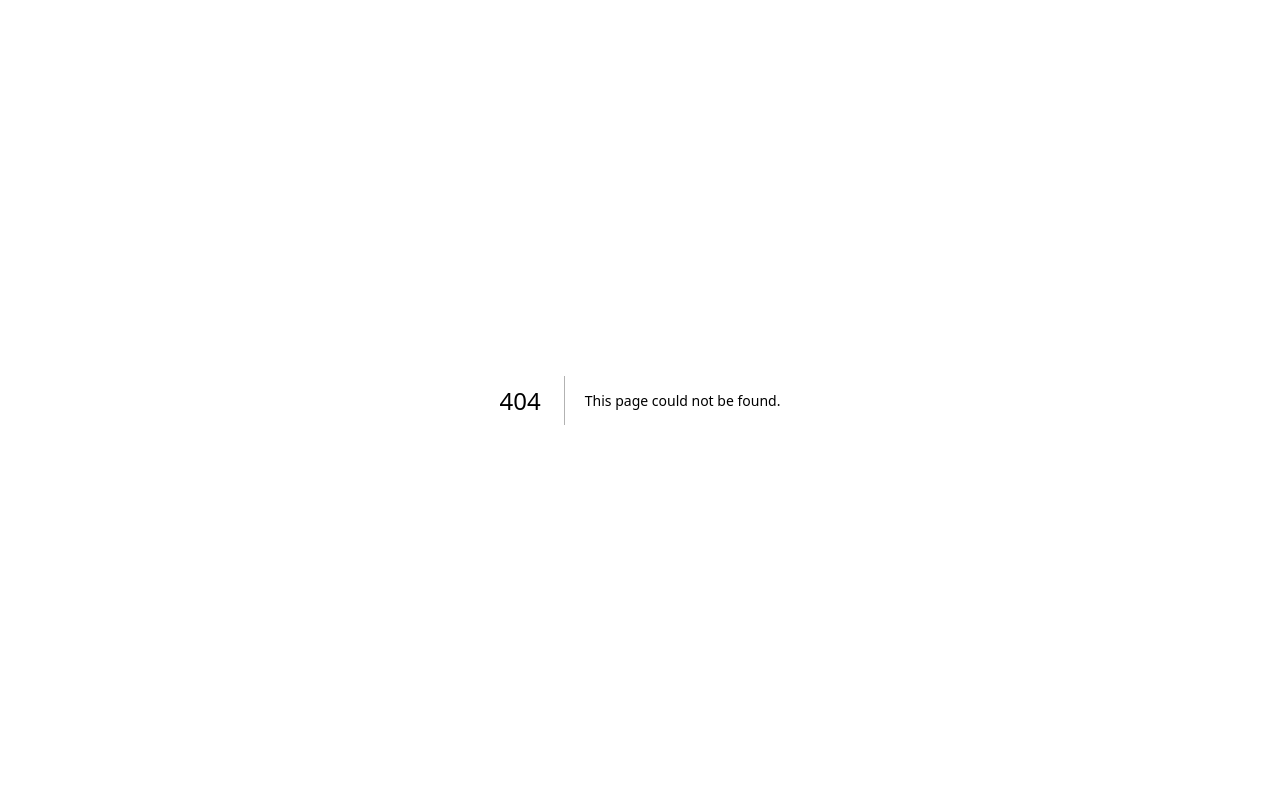
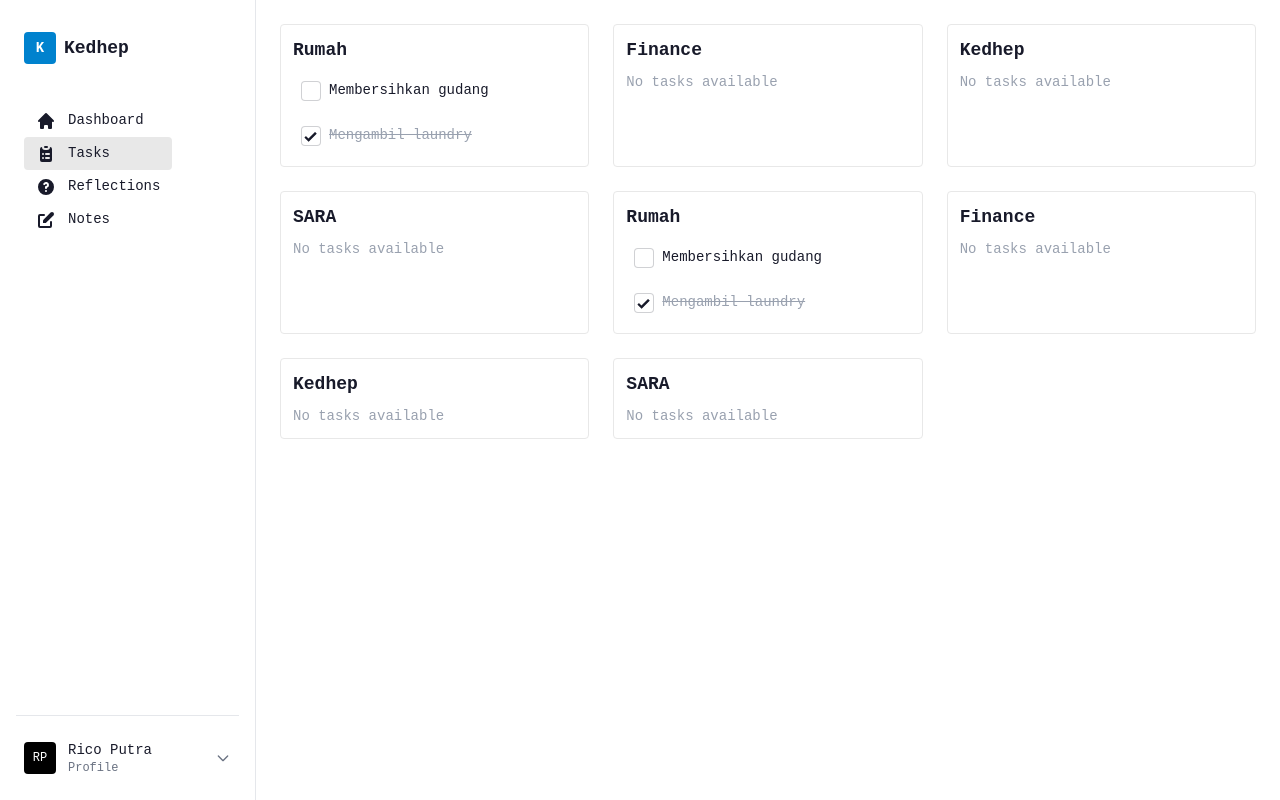
Before and after one commit to ricoputrap/kedhep, a Next.js app: page /tasks in a window 1280 px wide. Before the commit this address had no page. Built offline with nearby package versions, Linux system fonts and the light colour scheme.

Commit message:
feat: implement AuthenticatedLayout and TasksPage components with Sidebar for navigation

```diff
--- /dev/null
+++ b/src/app/(authenticated)/layout.tsx
@@ -0,0 +1,17 @@
+
+import Sidebar from '@/components/sidebar';
+
+export default function AuthenticatedLayout({
+  children,
+}: Readonly<{
+  children: React.ReactNode;
+}>) {
+  return (
+    <div className="flex h-screen">
+      <Sidebar />
+      <main className="flex-1 p-6 overflow-y-auto">
+        {children}
+      </main>
+    </div>
+  );
+}
--- /dev/null
+++ b/src/app/(authenticated)/tasks/page.tsx
@@ -0,0 +1,48 @@
+import React from 'react'
+
+import { TaskList } from "@/components/task-list";
+import { Task } from "@/data/schema";
+
+const tasks: Task[] = [
+  { id: 1, title: 'Membersihkan gudang', completed: false, task_list_id: 1, user_id: 1, created_at: Date.now(), updated_at: Date.now() },
+  { id: 2, title: 'Mengambil laundry', completed: true, task_list_id: 1, user_id: 1, created_at: Date.now(), updated_at: Date.now() },
+];
+
+export default function TasksPage() {
+  return (
+    <section id="tasks-page" className="grid grid-cols-[repeat(auto-fit,minmax(300px,1fr))] gap-6">
+      <TaskList
+        tasks={tasks}
+        title="Rumah"
+      />
+      <TaskList
+        tasks={[]}
+        title="Finance"
+      />
+      <TaskList
+        tasks={[]}
+        title="Kedhep"
+      />
+      <TaskList
+        tasks={[]}
+        title="SARA"
+      />
+      <TaskList
+        tasks={tasks}
+        title="Rumah"
+      />
+      <TaskList
+        tasks={[]}
+        title="Finance"
+      />
+      <TaskList
+        tasks={[]}
+        title="Kedhep"
+      />
+      <TaskList
+        tasks={[]}
+        title="SARA"
+      />
+    </section>
+  )
+}
--- a/src/app/page.tsx
+++ b/src/app/page.tsx
@@ -1,68 +1,8 @@
-"use client"
-
-import { TaskList } from "@/components/task-list";
-import { Task } from "../data/schema";
-
-const tasks: Task[] = [
-  { id: 1, title: 'Membersihkan gudang', completed: false, task_list_id: 1, user_id: 1, created_at: Date.now(), updated_at: Date.now() },
-  { id: 2, title: 'Mengambil laundry', completed: true, task_list_id: 1, user_id: 1, created_at: Date.now(), updated_at: Date.now() },
-];
-
-
 export default function Home() {
-  function handleTaskToggle(taskId: number, completed: boolean) {
-    console.log(`Task ${taskId} toggled to ${completed}`);
-    // Update your state or send to API here
-  }
-
-
   return (
     <div>
-      <h1 className="text-3xl font-bold underline">Welcome to Next.js!</h1>
-
-      <button className="btn btn-primary">Button</button>
-
       <div className="w-full p-5 grid grid-cols-[repeat(auto-fit,minmax(300px,1fr))] gap-6">
-        <TaskList
-          tasks={tasks}
-          onTaskToggle={handleTaskToggle}
-          title="Rumah"
-        />
-        <TaskList
-          tasks={[]}
-          onTaskToggle={handleTaskToggle}
-          title="Finance"
-        />
-        <TaskList
-          tasks={[]}
-          onTaskToggle={handleTaskToggle}
-          title="Kedhep"
-        />
-        <TaskList
-          tasks={[]}
-          onTaskToggle={handleTaskToggle}
-          title="SARA"
-        />
-        <TaskList
-          tasks={tasks}
-          onTaskToggle={handleTaskToggle}
-          title="Rumah"
-        />
-        <TaskList
-          tasks={[]}
-          onTaskToggle={handleTaskToggle}
-          title="Finance"
-        />
-        <TaskList
-          tasks={[]}
-          onTaskToggle={handleTaskToggle}
-          title="Kedhep"
-        />
-        <TaskList
-          tasks={[]}
-          onTaskToggle={handleTaskToggle}
-          title="SARA"
-        />
+        HAHA
       </div>
     </div>
   );
--- /dev/null
+++ b/src/components/sidebar/index.tsx
@@ -0,0 +1,127 @@
+"use client"
+
+import React from 'react'
+import Link from 'next/link'
+import { usePathname } from 'next/navigation'
+
+export default function Sidebar() {
+  const pathname = usePathname();
+
+  const navItems = [
+    {
+      icon: (
+        <svg xmlns="http://www.w3.org/2000/svg" className="h-5 w-5" viewBox="0 0 20 20" fill="currentColor">
+          <path d="M10.707 2.293a1 1 0 00-1.414 0l-7 7a1 1 0 001.414 1.414L4 10.414V17a1 1 0 001 1h2a1 1 0 001-1v-2a1 1 0 011-1h2a1 1 0 011 1v2a1 1 0 001 1h2a1 1 0 001-1v-6.586l.293.293a1 1 0 001.414-1.414l-7-7z" />
+        </svg>
+      ),
+      label: "Dashboard",
+      href: "/dashboard"
+    },
+    {
+      icon: (
+        <svg xmlns="http://www.w3.org/2000/svg" className="h-5 w-5" viewBox="0 0 20 20" fill="currentColor">
+          <path d="M9 2a1 1 0 000 2h2a1 1 0 100-2H9z" />
+          <path fillRule="evenodd" d="M4 5a2 2 0 012-2 3 3 0 003 3h2a3 3 0 003-3 2 2 0 012 2v11a2 2 0 01-2 2H6a2 2 0 01-2-2V5zm3 4a1 1 0 000 2h.01a1 1 0 100-2H7zm3 0a1 1 0 000 2h3a1 1 0 100-2h-3zm-3 4a1 1 0 100 2h.01a1 1 0 100-2H7zm3 0a1 1 0 100 2h3a1 1 0 100-2h-3z" clipRule="evenodd" />
+        </svg>
+      ),
+      label: "Tasks",
+      href: "/tasks"
+    },
+    {
+      icon: (
+        <svg xmlns="http://www.w3.org/2000/svg" className="h-5 w-5" viewBox="0 0 20 20" fill="currentColor">
+          <path fillRule="evenodd" d="M18 10a8 8 0 11-16 0 8 8 0 0116 0zm-8-3a1 1 0 00-.867.5 1 1 0 11-1.731-1A3 3 0 0113 8a3.001 3.001 0 01-2 2.83V11a1 1 0 11-2 0v-1a1 1 0 011-1 1 1 0 100-2zm0 8a1 1 0 100-2 1 1 0 000 2z" clipRule="evenodd" />
+        </svg>
+      ),
+      label: "Reflections",
+      href: "/reflections"
+    },
+    {
+      icon: (
+        <svg xmlns="http://www.w3.org/2000/svg" className="h-5 w-5" viewBox="0 0 20 20" fill="currentColor">
+          <path d="M17.414 2.586a2 2 0 00-2.828 0L7 10.172V13h2.828l7.586-7.586a2 2 0 000-2.828z" />
+          <path fillRule="evenodd" d="M2 6a2 2 0 012-2h4a1 1 0 010 2H4v10h10v-4a1 1 0 112 0v4a2 2 0 01-2 2H4a2 2 0 01-2-2V6z" clipRule="evenodd" />
+        </svg>
+      ),
+      label: "Notes",
+      href: "/notes"
+    },
+  ];
+
+  return (
+    <div className="h-screen flex flex-col bg-base-100 w-64 p-4 border-r border-gray-200">
+      {/* App Logo/Name */}
+      <div className="flex items-center gap-2 px-2 py-4">
+        <div className="flex items-center justify-center w-8 h-8 bg-primary text-primary-content rounded-sm">
+          <span className="font-bold text-sm">K</span>
+        </div>
+        <span className="font-bold text-lg">Kedhep</span>
+      </div>
+
+      {/* Navigation */}
+      <div className="flex-1 py-4">
+        <ul className="menu menu-md rounded-box">
+          {navItems.map((item) => (
+            <li key={item.href}>
+              <Link
+                href={item.href}
+                className={`flex items-center gap-3 ${pathname.startsWith(item.href) ? "active bg-base-200 font-medium" : ""}`}
+              >
+                {item.icon}
+                {item.label}
+              </Link>
+            </li>
+          ))}
+        </ul>
+      </div>
+
+      {/* User Profile */}
+      <div className="border-t border-gray-200 pt-4">
+        <div className="dropdown dropdown-top w-full">
+          <div tabIndex={0} role="button" className="flex items-center gap-3 px-2 py-2 w-full hover:bg-base-200 rounded-lg">
+            <div className="avatar placeholder">
+              <div className="bg-neutral text-neutral-content rounded-sm w-8 h-8 flex items-center justify-center">
+                <span className="text-xs font-medium">RP</span>
+              </div>
+            </div>
+            <div className="flex flex-col flex-1">
+              <span className="font-medium text-sm">Rico Putra</span>
+              <span className="text-xs text-gray-500">Profile</span>
+            </div>
+            <div className="text-xs text-gray-500">
+              <svg xmlns="http://www.w3.org/2000/svg" className="h-4 w-4" fill="none" viewBox="0 0 24 24" stroke="currentColor">
+                <path strokeLinecap="round" strokeLinejoin="round" strokeWidth={2} d="M19 9l-7 7-7-7" />
+              </svg>
+            </div>
+          </div>
+          <ul tabIndex={0} className="dropdown-content z-[1] menu p-2 shadow bg-base-100 rounded-box w-52 mt-2">
+            <li>
+              <a className="flex gap-2">
+                <svg xmlns="http://www.w3.org/2000/svg" className="h-4 w-4" viewBox="0 0 20 20" fill="currentColor">
+                  <path fillRule="evenodd" d="M10 9a3 3 0 100-6 3 3 0 000 6zm-7 9a7 7 0 1114 0H3z" clipRule="evenodd" />
+                </svg>
+                Profile
+              </a>
+            </li>
+            <li>
+              <a className="flex gap-2">
+                <svg xmlns="http://www.w3.org/2000/svg" className="h-4 w-4" viewBox="0 0 20 20" fill="currentColor">
+                  <path fillRule="evenodd" d="M11.49 3.17c-.38-1.56-2.6-1.56-2.98 0a1.532 1.532 0 01-2.286.948c-1.372-.836-2.942.734-2.106 2.106.54.886.061 2.042-.947 2.287-1.561.379-1.561 2.6 0 2.978a1.532 1.532 0 01.947 2.287c-.836 1.372.734 2.942 2.106 2.106a1.532 1.532 0 012.287.947c.379 1.561 2.6 1.561 2.978 0a1.533 1.533 0 012.287-.947c1.372.836 2.942-.734 2.106-2.106a1.533 1.533 0 01.947-2.287c1.561-.379 1.561-2.6 0-2.978a1.532 1.532 0 01-.947-2.287c.836-1.372-.734-2.942-2.106-2.106a1.532 1.532 0 01-2.287-.947zM10 13a3 3 0 100-6 3 3 0 000 6z" clipRule="evenodd" />
+                </svg>
+                Preferences
+              </a>
+            </li>
+            <li>
+              <a className="flex gap-2">
+                <svg xmlns="http://www.w3.org/2000/svg" className="h-4 w-4" viewBox="0 0 20 20" fill="currentColor">
+                  <path fillRule="evenodd" d="M3 3a1 1 0 00-1 1v12a1 1 0 102 0V4a1 1 0 00-1-1zm10.293 9.293a1 1 0 001.414 1.414l3-3a1 1 0 000-1.414l-3-3a1 1 0 10-1.414 1.414L14.586 9H7a1 1 0 100 2h7.586l-1.293 1.293z" clipRule="evenodd" />
+                </svg>
+                Logout
+              </a>
+            </li>
+          </ul>
+        </div>
+      </div>
+    </div>
+  );
+}
--- a/src/components/task-list/index.tsx
+++ b/src/components/task-list/index.tsx
@@ -6,10 +6,9 @@ import type { Task } from '../../data/schema';
 interface TaskListProps {
   tasks: Task[];
   title?: string;
-  onTaskToggle: (taskId: number, completed: boolean) => void;
 }
 
-export function TaskList({ tasks, title, onTaskToggle }: TaskListProps) {
+export function TaskList({ tasks, title }: TaskListProps) {
   const [localTasks, setLocalTasks] = React.useState<Task[]>(tasks);
 
   const handleToggle = (taskId: number, currentStatus: boolean) => {
@@ -17,7 +16,6 @@ export function TaskList({ tasks, title, onTaskToggle }: TaskListProps) {
       task.id === taskId ? { ...task, completed: !currentStatus } : task
     );
     setLocalTasks(updatedTasks);
-    onTaskToggle(taskId, !currentStatus);
   };
 
   return (
```
